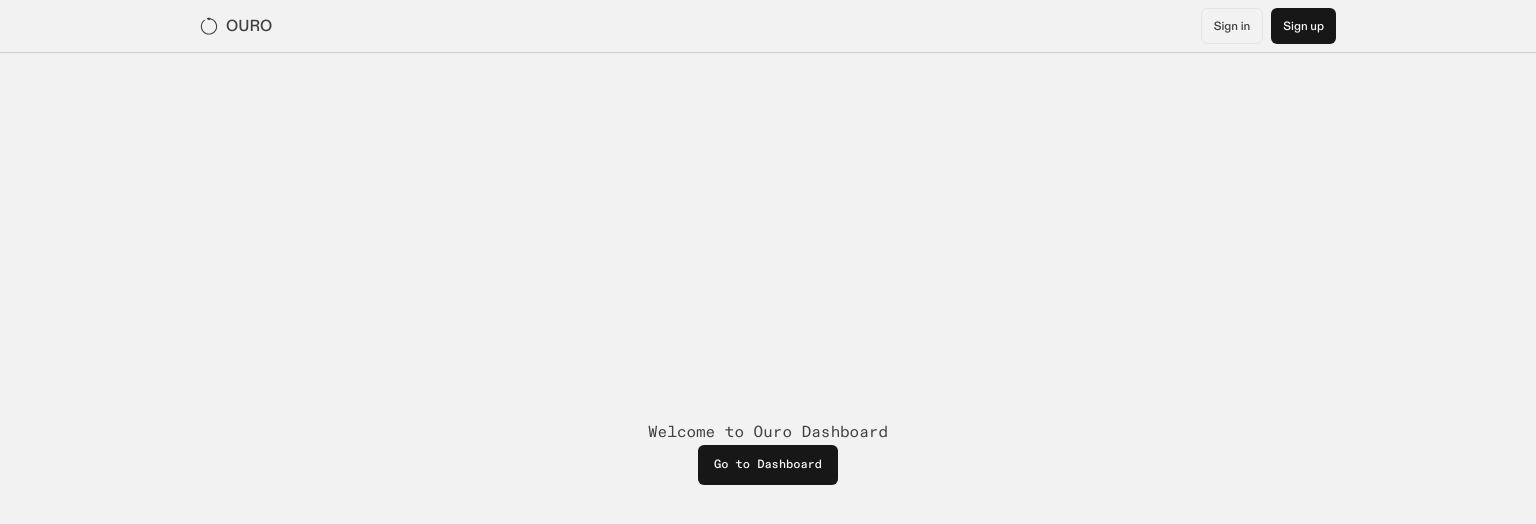
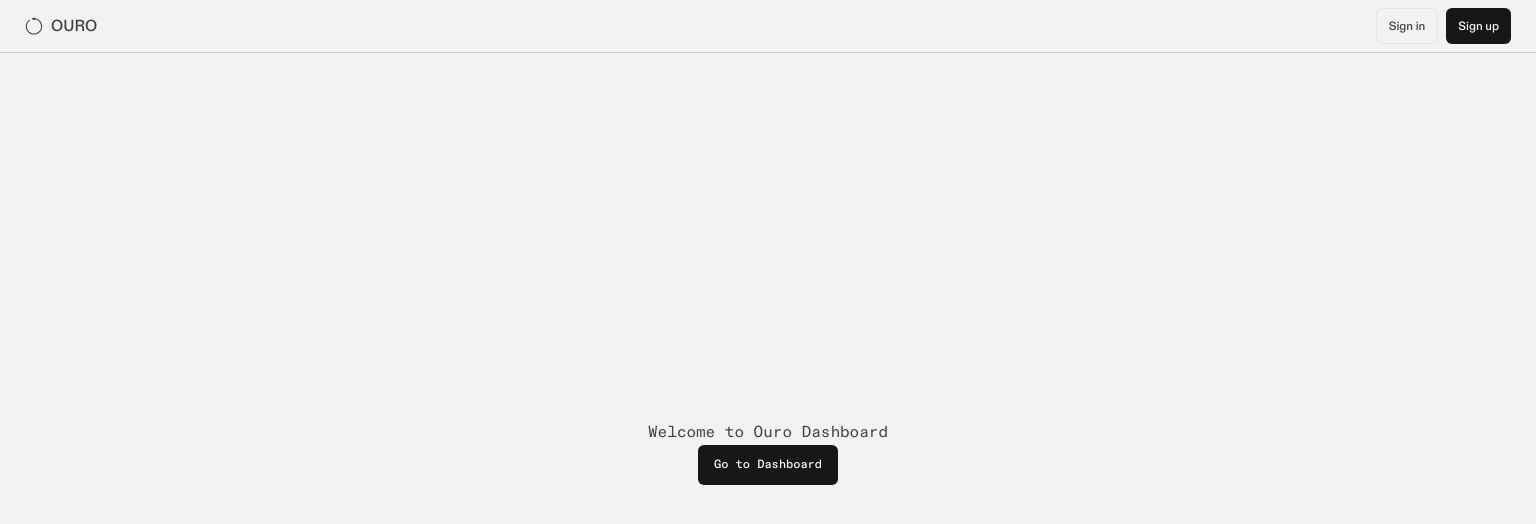
Before and after one commit to eric-ouro/dan-test, a Next.js app in the folder dashboard/: page / in a window 1536 px wide. Shown: the top 524 px of the page. Built offline with nearby package versions, Linux system fonts and the light colour scheme; no server answers.

Commit message:
fix position of user signoutn dropdown

```diff
--- a/dashboard/app/globals.css
+++ b/dashboard/app/globals.css
@@ -197,8 +197,8 @@ body {
 
 @media (min-width: 1380px) {
   .responsive-padding {
-    padding-left: 200px;
-    padding-right: 200px;
+    /* padding-left: 200px; */
+    /* padding-right: 200px; */
   }
 }
 
```
Also changed, not shown: dashboard/components/ui/dropdown-filter.tsx (+6 -5 lines).
